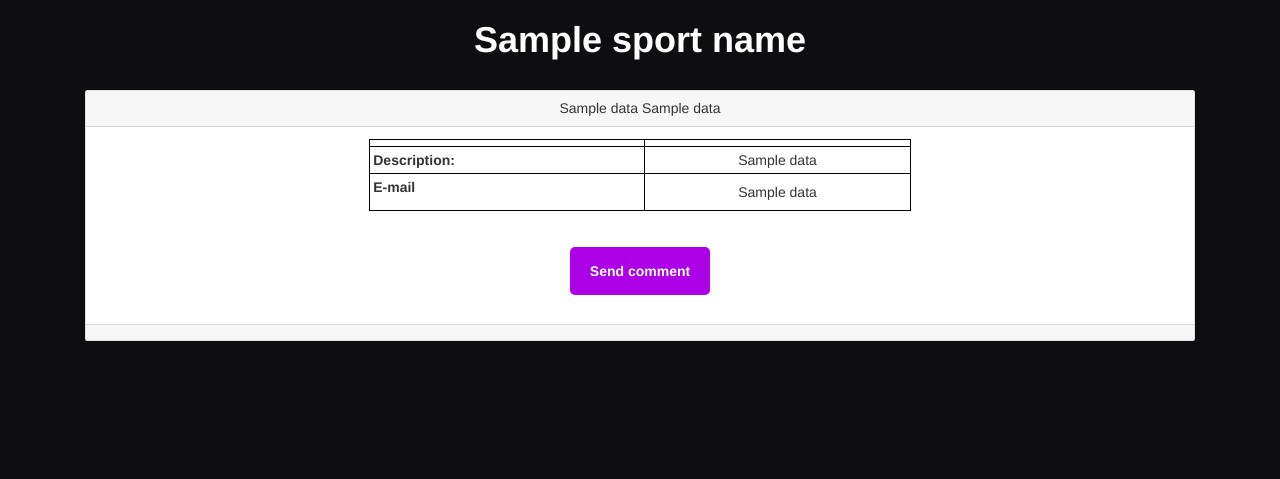
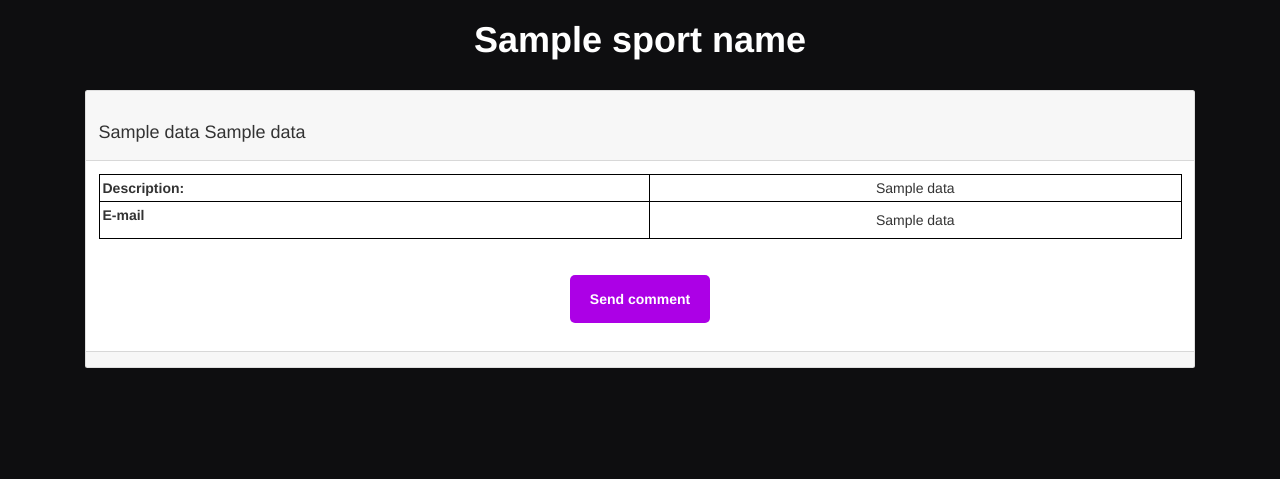
Before and after one commit to okannalkann/ITU_SportsBuddy, a Flask app: template templates/contact.html in a window 1280 px wide. Shown: the part 60-539 px from the top of the page. Run offline with Flask 2, Linux system fonts and the light colour scheme; the template is opened without the code that fills it: most values are stand-ins (such as "Sample title", 1, 10 or a date in 2020); parts of the project's set-up code (start-up, migrations or seed data) failed here and were passed over; some libraries are stand-ins or nearby versions.

Commit message:
page design updated

```diff
--- a/templates/contact.html
+++ b/templates/contact.html
@@ -13,15 +13,13 @@
         <div class="col-lg-12">
             <div class="card text-center">
                 <div class="card-header">
-                    {{data[0]}} {{data[1]}}
+                    {% if data2 %}
+                        <img class="mr-3 align-middle" style="float:left;" src="{{ url_for('static', filename='/images/users/'+ data2+'.jpg')}}" height="64px" width="64px"onerror="this.onerror=null; this.src='{{ url_for('static', filename='/images/users/user.jpg')}}'" alt="Card image cap">
+                    {% endif %}
+                    <h4 style="float:left; padding-top:15px;">{{data[0]}} {{data[1]}}</h4>
                 </div>
                 <div class="card-body">
-                    <table class="table-sm mx-auto" style="width:50%;">
-                        <tr>
-                            <th></th>
-                            <td>{% if data2 %} <img class="mr-3 align-middle" style="float:left;" src="{{ url_for('static', filename='/images/users/'+ data2+'.jpg')}}" height="128px" width="96px"onerror="this.onerror=null; this.src='{{ url_for('static', filename='/images/users/user.jpg')}}'" alt="Card image cap">{% endif %}
-                            </td>
-                        </tr>
+                    <table class="table-sm mx-auto" style="width:100%;">
                         <tr>
                             <th>Description:</th>
                             <td><p class="card-text">{{data[2]}}</td>
@@ -62,7 +60,7 @@
                     <div class="card text-center">
                           <div class="card-header">
                             {% if data3 %} <img class="mr-3 align-middle" style="float:left;" src="{{ url_for('static', filename='/images/users/'+ data3[i]+'.jpg')}}" height="64px" width="64px"onerror="this.onerror=null; this.src='{{ url_for('static', filename='/images/users/user.jpg')}}'" alt="Card image cap">{% endif %}
-                            <p style="float:left; padding-top:25px;">{{RequestAnswer[i][1]}} {{RequestAnswer[i][2]}}</p>
+                            <h4 style="float:left; padding-top:15px;">{{RequestAnswer[i][1]}} {{RequestAnswer[i][2]}}</h4>
                           </div>
                           <div class="card-body">
                             <div class="media">
--- a/templates/game_index.html
+++ b/templates/game_index.html
@@ -35,9 +35,9 @@
                         <div class="card text-center">
                             <div class="card-header">
                               {% if data2 %}
-                                <img class="mr-3 align-middle" style="float:left;" src="{{ url_for('static', filename='/images/users/'+ data2[i]+'.jpg')}}" height="128px" width="96px"onerror="this.onerror=null; this.src='{{ url_for('static', filename='/images/users/user.jpg')}}'" alt="Card image cap">
+                                <img class="mr-3 align-middle" style="float:left;" src="{{ url_for('static', filename='/images/users/'+ data2[i]+'.jpg')}}" height="64px" width="64px"onerror="this.onerror=null; this.src='{{ url_for('static', filename='/images/users/user.jpg')}}'" alt="Card image cap">
                               {% endif %}
-                              <h4 style="float:left; padding-top:25px;">{{data[i][0]}} {{data[i][1]}}</h4>
+                              <h4 style="float:left; padding-top:15px;">{{data[i][0]}} {{data[i][1]}}</h4>
                             </div>
                             <div class="card-body">
                               <div class="media">
```
Also changed, not shown: templates/game_contact.html (+8 -8 lines).
